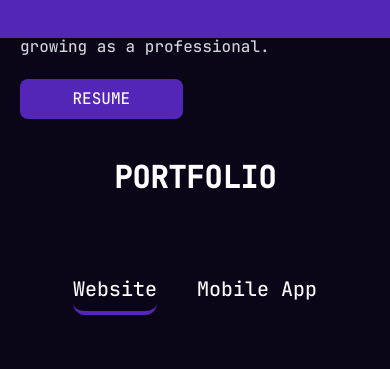
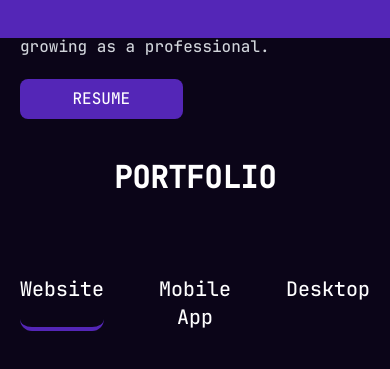
Before and after one commit to nicoryy/nicoryy.github.io, a React (Vite) app: page / in a window 390 px wide. Shown: the part 1730-2099 px from the top of the page. Built offline with nearby package versions, Linux system fonts and the light colour scheme; no server answers.

Commit message:
fix: swap click handlers for Website and Mobile App tabs in Portfolio component

```diff
--- a/src/sections/Portfolio.jsx
+++ b/src/sections/Portfolio.jsx
@@ -43,7 +43,7 @@ const Portfolio = () => {
       <div className="mb-16">
         <ul className="flex gap-10 justify-center">
           <li
-            onClick={() => handleTab(2)}
+            onClick={() => handleTab(1)}
             className={
               activeTab === 1
                 ? "text-xl cursor-pointer border-b-4 rounded-xl pb-2 border-purple"
@@ -53,7 +53,7 @@ const Portfolio = () => {
             Website
           </li>
           <li
-            onClick={() => handleTab(1)}
+            onClick={() => handleTab(2)}
             className={
               activeTab === 2
                 ? "text-xl cursor-pointer border-b-4 rounded-xl pb-2 border-purple"
@@ -67,7 +67,7 @@ const Portfolio = () => {
             className={
               activeTab === 3
                 ? "text-xl cursor-pointer border-b-4 rounded-xl pb-2 border-purple"
-                : "text-xl cursor-pointer hidden"
+                : "text-xl cursor-pointer"
             }
           >
             Desktop
```
